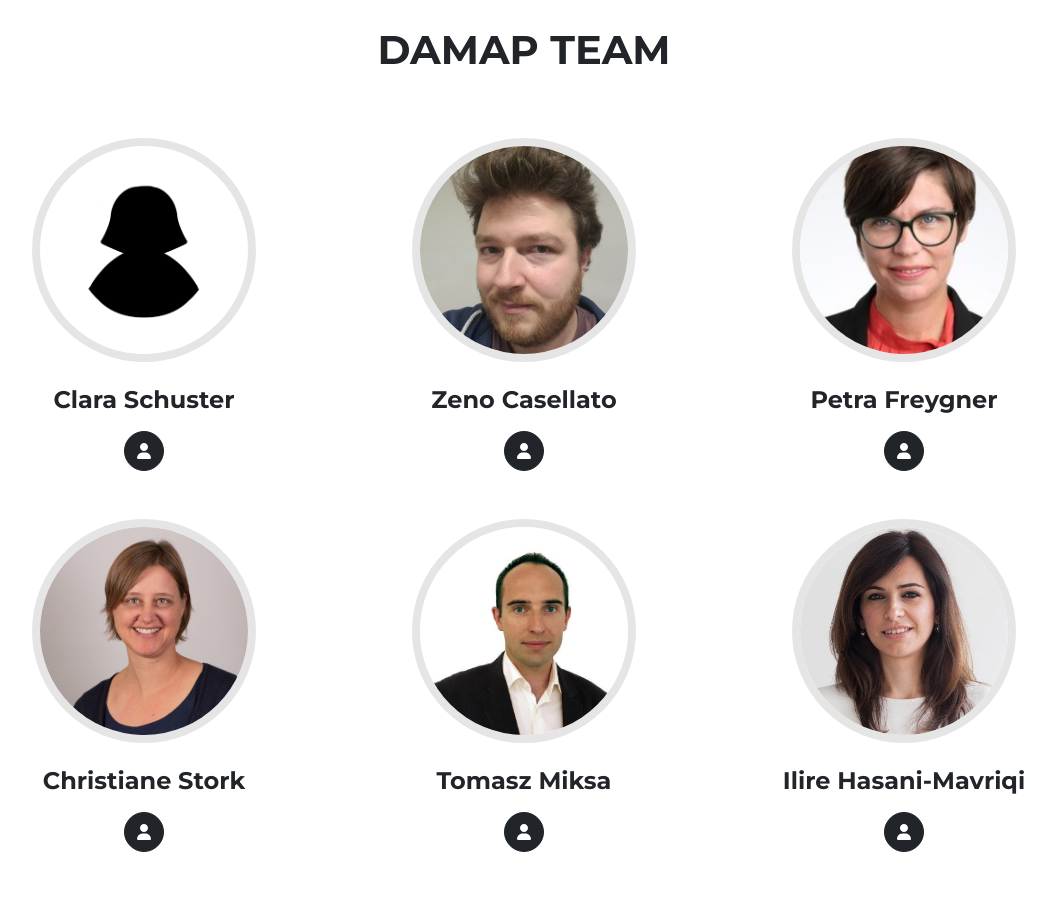
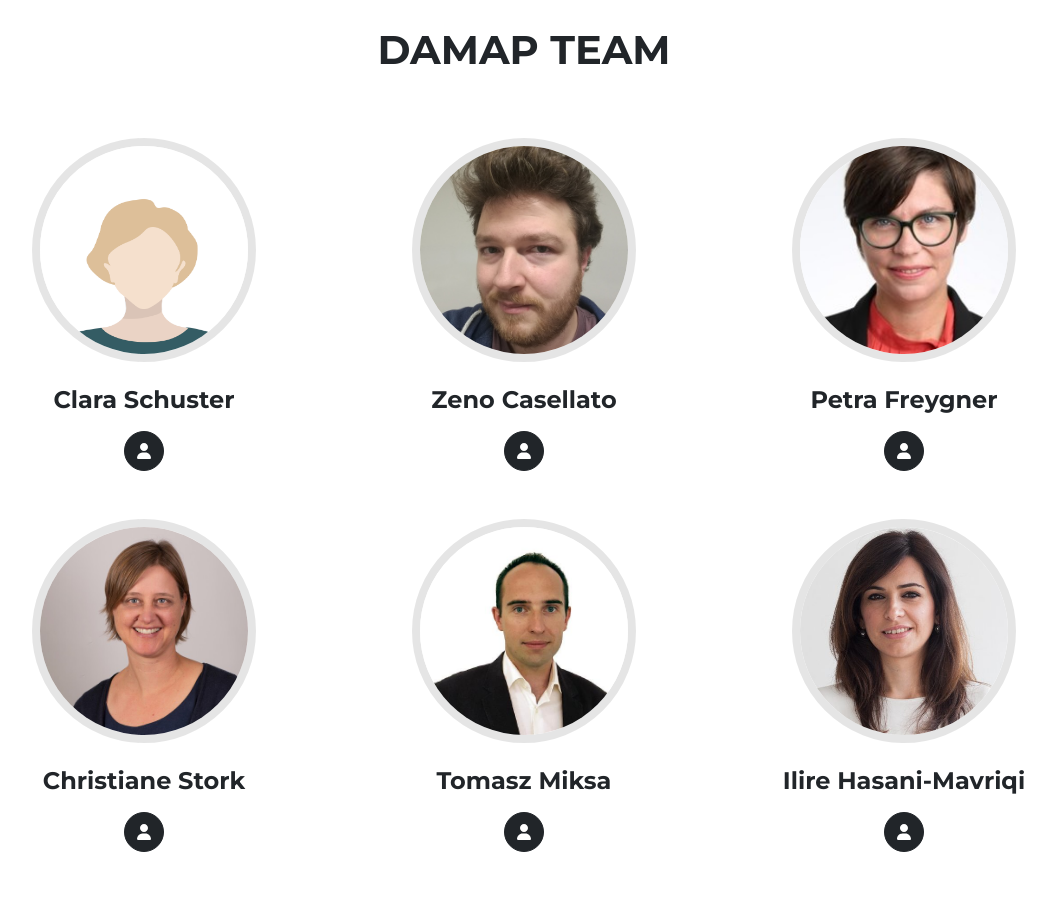
Before and after one commit to SotosTsepe/damap-web-test, a plain HTML site: page index.html in a window 1280 px wide. Shown: the part 3140-4043 px from the top of the page, without its empty margins (116-1171 px from the left). Drawn offline with nearby package versions, Linux system fonts and the light colour scheme.

Commit message:
Update team section & assets
Update anonymous icon

```diff
--- a/index.html
+++ b/index.html
@@ -156,7 +156,7 @@
                 <div class="row">
                     <div class="col-lg-4">
                         <div class="team-member">
-                            <img class="mx-auto rounded-circle" src="assets/img/team/anonymous_portrait_female.png" alt="Image of Clara Schuster" />
+                            <img class="mx-auto rounded-circle" src="assets/img/team/anonymous_portrait_female.jpeg" alt="Image of Clara Schuster" />
                             <h4>Clara Schuster</h4>
                             <p class="text-muted"></p>
                             <a class="btn btn-dark btn-social mx-2" href="https://tiss.tuwien.ac.at/person/292792.html" target="_blank" aria-label="Clara Schuster TISS Profile">
```
Also changed, not shown: assets/img/team/anonymous_portrait_female.jpeg (added), assets/img/team/anonymous_portrait_female.png (deleted).
